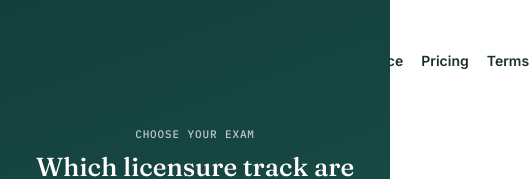
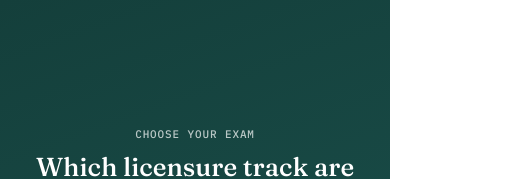
Before and after one commit to mysupervisely/therapyprepped, a Next.js app: page / in a window 390 px wide. Shown: the top 179 px of the page, 529 px wide, since content can reach past the window. Built offline with nearby package versions, Linux system fonts and the light colour scheme.

Commit message:
Add files via upload

```diff
--- a/styles/globals.css
+++ b/styles/globals.css
@@ -45,10 +45,24 @@ a { color: inherit; }
   justify-content: space-between;
   padding: 16px 20px;
   border-bottom: 1px solid rgba(23,48,45,0.1);
+  flex-wrap: wrap;
+  row-gap: 10px;
 }
 .topnav .wordmark { font-size: 22px; color: var(--teal); text-decoration: none; }
-.topnav .navlinks { display: flex; gap: 18px; font-size: 14px; font-weight: 600; }
-.topnav .navlinks a { text-decoration: none; color: var(--ink); }
+.topnav .navlinks { display: flex; gap: 18px; font-size: 14px; font-weight: 600; flex-wrap: wrap; }
+.topnav .navlinks a { text-decoration: none; color: var(--ink); white-space: nowrap; }
+
+@media (max-width: 640px) {
+  .topnav {
+    padding: 14px 16px;
+  }
+  .topnav .navlinks {
+    width: 100%;
+    justify-content: flex-start;
+    gap: 14px;
+    font-size: 13px;
+  }
+}
 
 .inner { max-width: 720px; margin: 0 auto; padding: 24px 20px; }
 .inner-wide { max-width: 960px; margin: 0 auto; padding: 24px 20px; }
```
